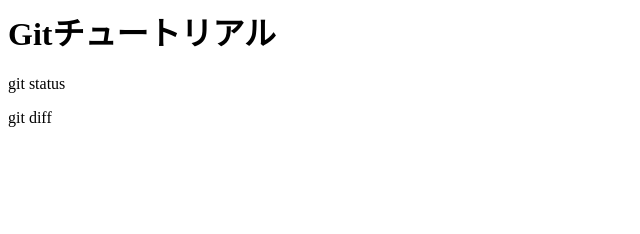
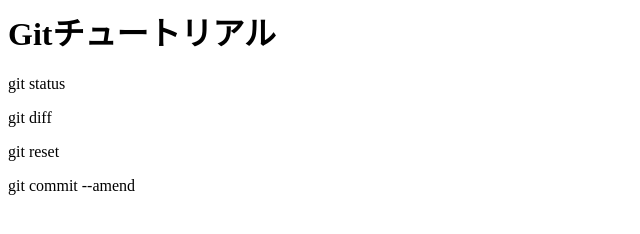
Before and after one commit to atpin/git_tutorial, a plain HTML site: page index.html in a window 1280 px wide. Shown: the whole page, without its empty margins (0-640 px from the left). Drawn offline with Linux system fonts and the light colour scheme.

```diff
--- a/index.html
+++ b/index.html
@@ -1,3 +1,5 @@
 <h1>Gitチュートリアル</h1>
 <p>git status</p>
 <p>git diff</p>
+<p>git reset</p>
+<P>git commit --amend</P>
```
Also changed, not shown: main.html (added, +1 -0 lines).
